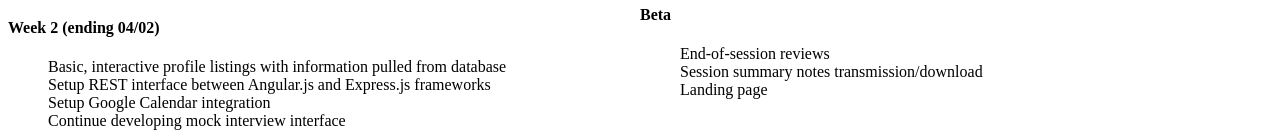
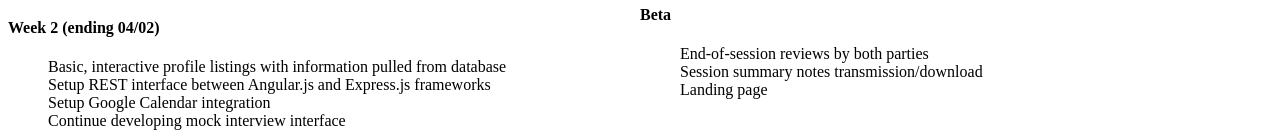
Before and after one commit to SamvitJ/COS333, a website: page client/views/html/projectWebsite.html in a window 1280 px wide. Shown: the part 605-740 px from the top of the page. Drawn offline with Linux system fonts and the light colour scheme; files that its build step writes are made by us from their sources.

```diff
--- a/client/views/html/projectWebsite.html
+++ b/client/views/html/projectWebsite.html
@@ -100,7 +100,7 @@
                <dd>Screen-size/device support</dd>
 
                <dt><h4>Beta</h4></dt>
-               <dd>End-of-session reviews</dd>
+               <dd>End-of-session reviews by both parties</dd>
                <dd>Session summary notes transmission/download</dd>
                <dd>Landing page</dd>
 
```
Also changed, not shown: 1 other file.
